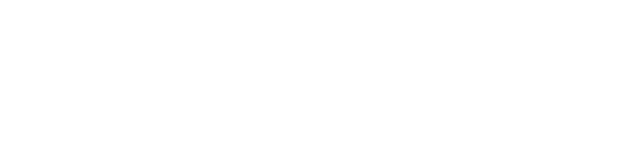
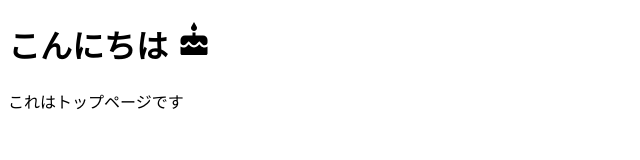
Before and after one commit to yuricarin/test-git, a plain HTML site: page index.html in a window 1280 px wide. Shown: the whole page, without its empty margins (0-640 px from the left). Drawn offline with Linux system fonts and the light colour scheme.

Commit message:
画像、及びタイトル、文章を追加しました。

```diff
--- a/index.html
+++ b/index.html
@@ -5,6 +5,7 @@
     <title>test git</title>
 </head>
 <body>
-
+<h1> こんにちは <img src="/img/img01.png" alt="ケーキ"></h1>
+<p>これはトップページです</p>
 </body>
 </html>
```
